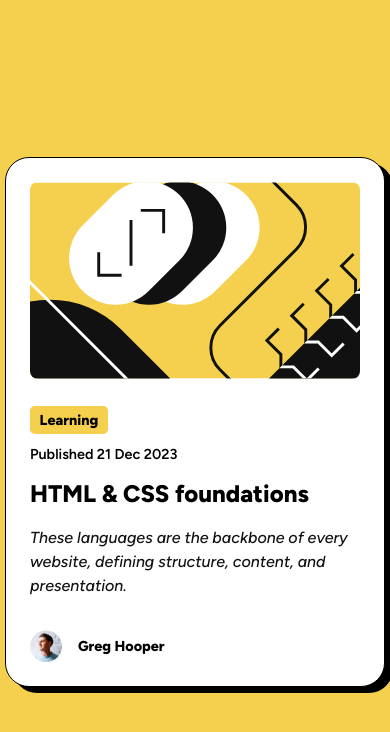
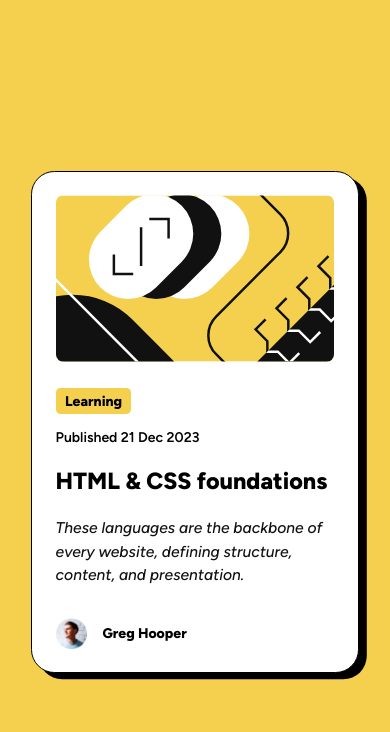
Before and after one commit to CaplexW/FMC-blog-preview-card-main, a plain HTML site: page index.html in a window 390 px wide. Drawn offline with Linux system fonts and the light colour scheme.

Commit message:
Added mobile scaling

```diff
--- a/index.html
+++ b/index.html
@@ -7,6 +7,7 @@
   <!-- displays site properly based on user's device -->
 
   <link rel="icon" type="image/png" sizes="32x32" href="./assets/images/favicon-32x32.png">
+  <link rel="stylesheet" href="./reset.css">
   <link rel="stylesheet" href="./style.css">
   <link rel="preconnect" href="https://fonts.googleapis.com">
   <link rel="preconnect" href="https://fonts.gstatic.com" crossorigin>
@@ -26,8 +27,8 @@
 </head>
 
 <body>
-  <div class="container">
-    <div class="card html-css">
+  <main class="container">
+    <section class="card html-css">
       <img class="card-image" src="./assets/images/illustration-article.svg" alt="blog-image">
       <div class="card-content">
         <span class="tag tag-learning">Learning</span>
@@ -41,8 +42,8 @@
         <img class="author-image" src="./assets/images/image-avatar.webp" alt="author-avatar">
         <div class="author-name interactive">Greg Hooper</div>
       </div>
-    </div>
-  </div>
+    </section>
+  </main>
   <!-- <div class="attribution">
     Challenge by <a href="https://www.frontendmentor.io?ref=challenge" target="_blank">Frontend Mentor</a>.
     Coded by <a href="#">Your Name Here</a>.
--- /dev/null
+++ b/reset.css
@@ -0,0 +1,26 @@
+*, *::before, *::after {
+  box-sizing: border-box;
+}
+* {
+  margin: 0;
+}
+body {
+  line-height: 1.5;
+  -webkit-font-smoothing: antialiased;
+}
+img, picture, video, canvas, svg {
+  display: block;
+  max-width: 100%;
+}
+input, button, textarea, select {
+  font: inherit;
+}
+p, h1, h2, h3, h4, h5, h6 {
+  overflow-wrap: break-word;
+}
+
+/* #root, #__next {
+  isolation: isolate;
+} */
+ /* The last option is used to use it in a framework environment on a core element of the app
+ so it's commented by default and probably should be renamed to the root element of used framework */
--- a/style.css
+++ b/style.css
@@ -1,18 +1,20 @@
 @font-face {
   font-family: 'Figtree-semibold';
   src: url(./assets/fonts/static/Figtree-SemiBold.ttf);
+  font-display: swap;
 }
 @font-face {
   font-family: 'Figtree-extrabold';
   src: url(./assets/fonts/static/Figtree-ExtraBold.ttf);
+  font-display: swap;
 }
-* {
-  padding: 0;
-  margin: 0;
+
+html, body, main {
+  height: 100%;
 }
-html, body, .container {
-  height: 100%;
-  width: 100%;
+
+html {
+  font-size: clamp(.8rem, 4vw, 1rem);
 }
 body {
   background-color: hsl(47, 88%, 63%);
@@ -25,14 +27,13 @@ body {
 }
 
 .card {
-  max-width: 330px;
-  min-width: 320px;
+  max-width: 21rem;
 
-  border: black solid .5px;
+  border: black solid .1rem;
   border-radius: 1.5rem;
 
   background-color: hsl(0, 0%, 100%);
-  box-shadow: 8px 6px;
+  box-shadow: .5rem .4rem;
 
   padding: 1.5rem;
 }
@@ -40,12 +41,15 @@ body {
 .card-image {
   max-width: 100%;
 
+  width: 100%;
+  height: 100%;
+
   border-radius: .5rem;
 
   margin-bottom: .7rem;
 }
 .card-content {
-  max-width: 320px;
+  max-width: 100%;
 
   padding-top: 1rem;
   font-family: "Figtree", sans-serif;
@@ -79,7 +83,7 @@ body {
 .blog-description {
   margin-bottom: 2rem;
 
-  line-height: 1.5rem;
+  line-height: 1.5;
 
   font-style: italic;
   font-weight: 500;
@@ -93,6 +97,8 @@ body {
 }
 .author-image {
   width: 2rem;
+  height: 2rem;
+
   margin-right: 1rem;
 }
 .author-name {
```
